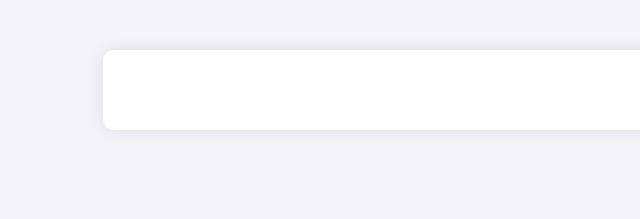
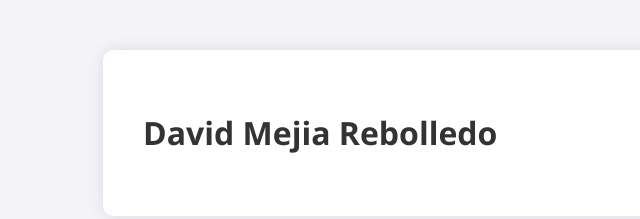
Before and after one commit to Drave18/TALLER-BP-SOFTWARE, a plain HTML site: page index.html in a window 1280 px wide. Shown: the whole page, without its empty margins (197-837 px from the left). Drawn offline with Linux system fonts and the light colour scheme.

Commit message:
Cambio 6: Añadimos el nombre dentro del contenedor

```diff
--- a/index.html
+++ b/index.html
@@ -30,7 +30,7 @@
 
 <body>
     <div class="container">
-
+        <h1>David Mejia Rebolledo</h1>
     </div>
 </body>
 
```
